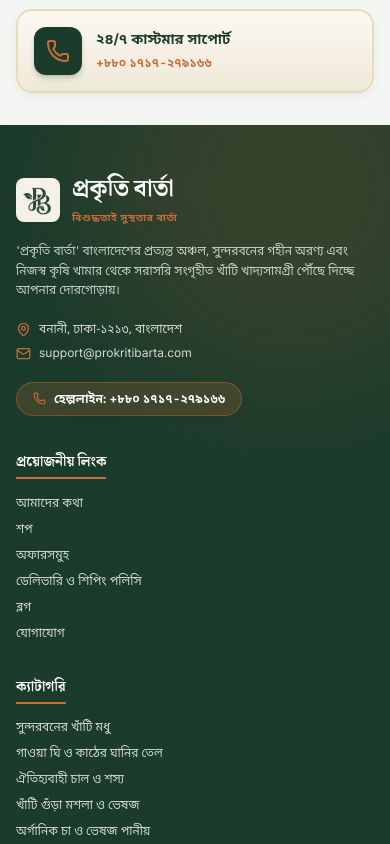
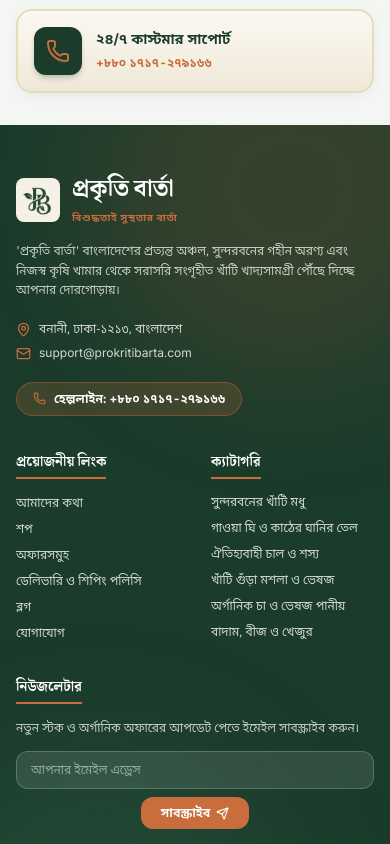
Before and after one commit to tridib371/prokriti-barta, a React (Vite) app: page / in a window 390 px wide. Shown: the part 7980-8824 px from the top of the page. Built offline with nearby package versions, Linux system fonts and the light colour scheme.

Commit message:
style(footer): layout Quick Links on the left and Categories on the right side by side in mobile view

```diff
--- a/src/components/layout/Footer.jsx
+++ b/src/components/layout/Footer.jsx
@@ -93,11 +93,11 @@ export default function Footer() {
         <div className="absolute -top-32 left-1/4 w-96 h-96 bg-accent/15 rounded-full blur-3xl pointer-events-none" />
         <div className="absolute -bottom-32 right-1/4 w-96 h-96 bg-accent-2/20 rounded-full blur-3xl pointer-events-none" />
 
-        {/* Main Footer Content Columns */}
-        <div className="max-w-7xl mx-auto px-4 sm:px-6 lg:px-8 py-12 grid grid-cols-1 md:grid-cols-2 lg:grid-cols-5 gap-8 relative z-10">
+        {/* Main Footer Content Columns (Mobile: Brand [full], Quick Links [left] + Categories [right], Newsletter [full]) */}
+        <div className="max-w-7xl mx-auto px-4 sm:px-6 lg:px-8 py-12 grid grid-cols-2 lg:grid-cols-5 gap-8 relative z-10">
 
         {/* Brand Column */}
-        <div className="lg:col-span-2 space-y-4">
+        <div className="col-span-2 lg:col-span-2 space-y-4">
           <Link to="/" className="inline-flex items-center gap-3 group">
             <img
               src="/PB.jpg"
@@ -138,8 +138,8 @@ export default function Footer() {
           </div>
         </div>
 
-        {/* Quick Navigation */}
-        <div>
+        {/* Quick Navigation (Left side on mobile) */}
+        <div className="col-span-1 lg:col-span-1">
           <h4 className="font-display font-bold text-sm text-white mb-4 pb-1.5 border-b-2 border-accent inline-block">
             {t('footer.quickLinks')}
           </h4>
@@ -153,8 +153,8 @@ export default function Footer() {
           </ul>
         </div>
 
-        {/* Organic Categories */}
-        <div>
+        {/* Organic Categories (Right side of Quick Links on mobile) */}
+        <div className="col-span-1 lg:col-span-1">
           <h4 className="font-display font-bold text-sm text-white mb-4 pb-1.5 border-b-2 border-accent inline-block">
             {t('footer.categories')}
           </h4>
@@ -169,8 +169,8 @@ export default function Footer() {
           </ul>
         </div>
 
-        {/* Newsletter Signup */}
-        <div>
+        {/* Newsletter Signup (Below on mobile, spanning 2 cols) */}
+        <div className="col-span-2 lg:col-span-1">
           <h4 className="font-display font-bold text-sm text-white mb-4 pb-1.5 border-b-2 border-accent inline-block">
             {t('footer.newsletter')}
           </h4>
```
